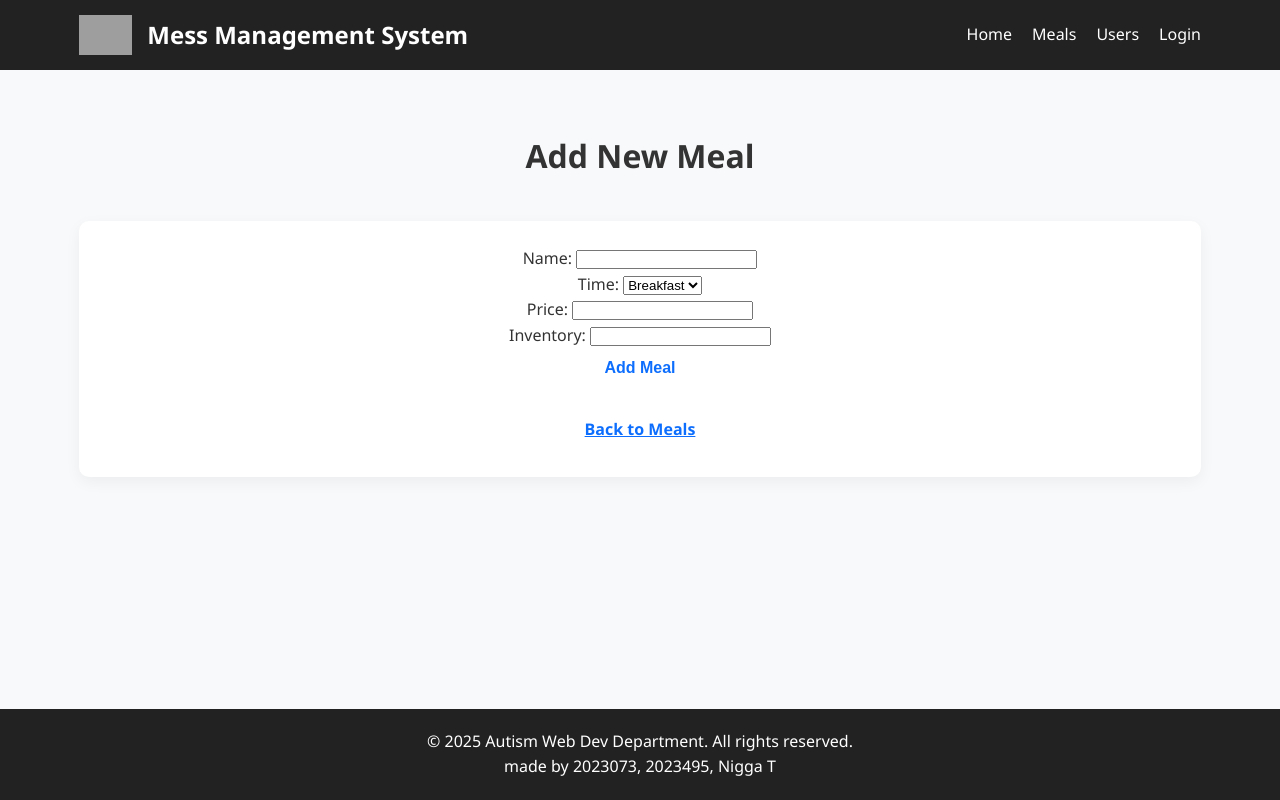
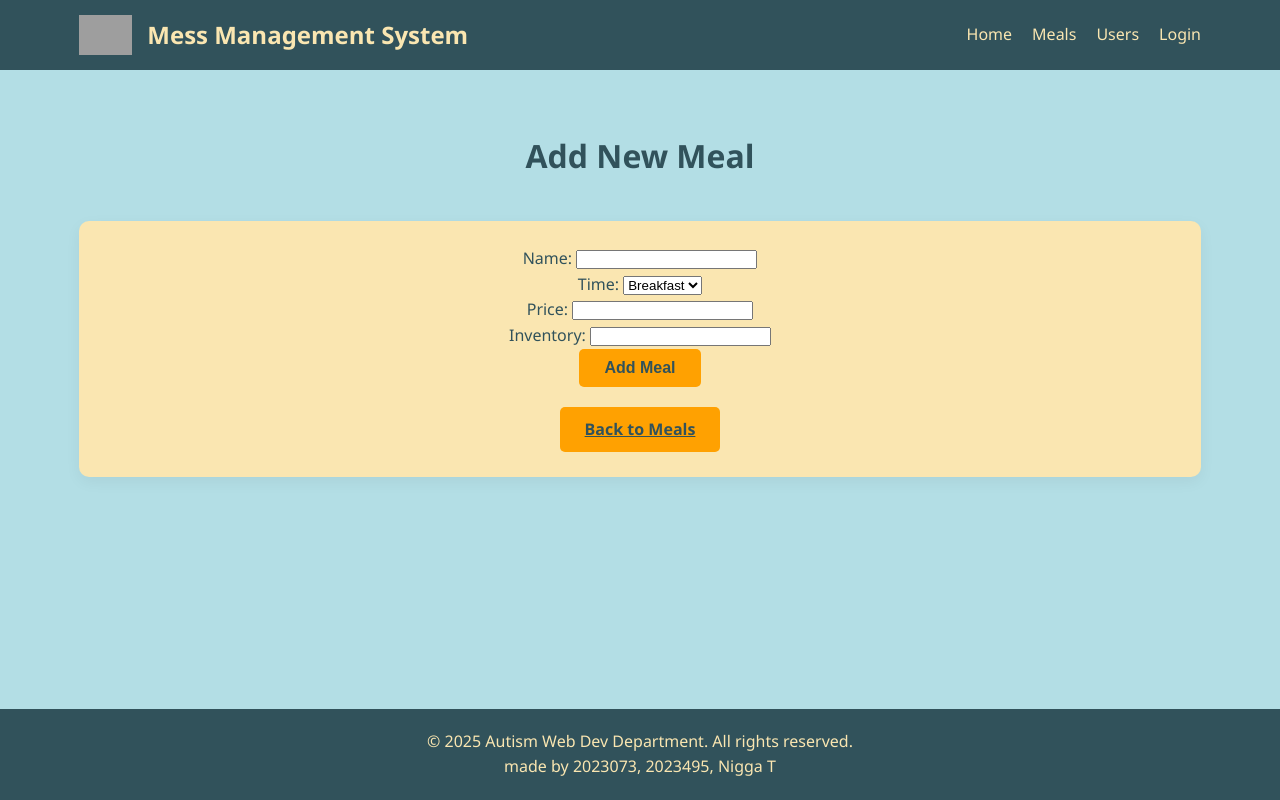
Before and after one commit to Nishat-Ahmad/CS232-DBMS, a Flask app: page /meals/add in a window 1280 px wide. Run offline with Flask 3, Linux system fonts and the light colour scheme; grey boxes are pictures that could not be loaded.

Commit message:
changed colour pallete

```diff
--- a/static/styles.css
+++ b/static/styles.css
@@ -16,8 +16,8 @@
   body {
     font-family: 'Segoe UI', Tahoma, Geneva, Verdana, sans-serif;
     line-height: 1.6;
-    color: #333;
-    background-color: #f8f9fa;
+    color: #31525B;
+    background-color: #B3DEE5;
     display: flex;
     flex-direction: column;
     min-height: 100vh;
@@ -33,8 +33,8 @@
 
   /* Navigation */
   .navbar {
-    background-color: #222;
-    color: #fff;
+    background-color: #31525B;
+    color: #FAE6B1;
     padding: 15px 0;
     position: sticky;
     top: 0;
@@ -64,7 +64,7 @@
   .logo {
     font-size: 1.5rem;
     font-weight: 700;
-    color: #fff;
+    color: #FAE6B1;
     text-decoration: none;
   }
 
@@ -78,7 +78,7 @@
   }
 
   .nav-menu a {
-    color: #fff;
+    color: #FAE6B1;
     text-decoration: none;
     font-weight: 500;
     transition: color 0.3s;
@@ -86,7 +86,7 @@
 
   .nav-menu a:hover,
   .nav-menu a.active {
-    color: #0d6efd;
+    color: #FFA101;
   }
 
   .menu-toggle {
@@ -112,8 +112,8 @@
 
   /* Header */
   header {
-    background: linear-gradient(135deg, #0d6efd 0%, #0a58ca 100%);
-    color: #fff;
+    background: linear-gradient(135deg, #31525B 0%, #1D3438 100%);
+    color: #FAE6B1;
     text-align: center;
     padding: 80px 0;
   }
@@ -132,8 +132,8 @@
   /* Buttons */
   .btn {
     display: inline-block;
-    background-color: #fff;
-    color: #0d6efd;
+    background-color: #FFA101;
+    color: #31525B;
     padding: 10px 25px;
     border: none;
     border-radius: 5px;
@@ -144,22 +144,22 @@
   }
 
   .btn:hover {
-    background-color: #e6e6e6;
+    background-color: #E89200;
     transform: translateY(-3px);
-    box-shadow: 0 5px 15px rgba(0, 0, 0, 0.1);
+    box-shadow: 0 5px 15px rgba(0, 0, 0, 0.2);
   }
 
   /* Features section */
   .features {
     padding: 60px 0;
-    background-color: #f8f9fa;
+    background-color: #B3DEE5;
   }
 
   .features h2 {
     text-align: center;
     margin-bottom: 40px;
     font-size: 2rem;
-    color: #333;
+    color: #31525B;
   }
 
   .feature-cards {
@@ -169,7 +169,7 @@
   }
 
   .card {
-    background-color: #fff;
+    background-color: #FAE6B1;
     border-radius: 10px;
     overflow: hidden;
     box-shadow: 0 5px 15px rgba(0, 0, 0, 0.05);
@@ -187,7 +187,7 @@
   }
 
   .card h3 {
-    color: #0d6efd;
+    color: #31525B;
     margin-bottom: 15px;
     font-size: 1.5rem;
   }
@@ -225,18 +225,18 @@
   }
 
   .menu-table th {
-    background-color: #0d6efd;
-    color: #fff;
+    background-color: #FFA101;
+    color: #31525B;
     font-weight: 600;
   }
 
   .menu-table tr:hover {
-    background-color: #f5f5f5;
+    background-color: #FAE6B1;
   }
 
   .day-cell {
     font-weight: 600;
-    color: #0d6efd;
+    color: #31525B;
   }
 
   .suggestions-box {
@@ -277,8 +277,8 @@
 
   /* Footer */
   footer {
-    background-color: #222;
-    color: #fff;
+    background-color: #31525B;
+    color: #FAE6B1;
     text-align: center;
     padding: 20px 0;
     margin-top: auto;
@@ -293,7 +293,7 @@
       position: absolute;
       top: 60px;
       left: 0;
-      background-color: #222;
+      background-color: #31525B;
       padding: 20px 0;
     }
 
```
